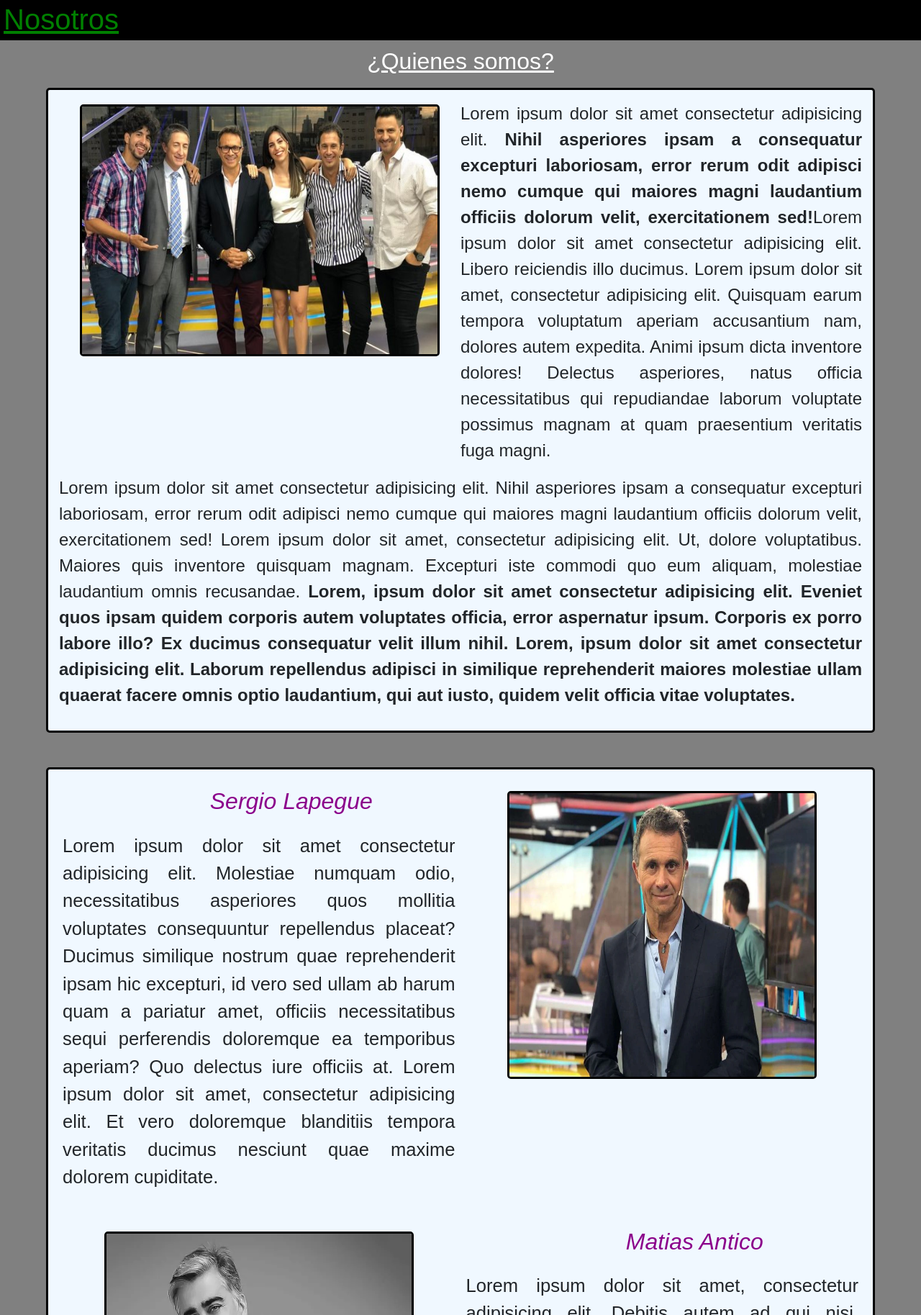
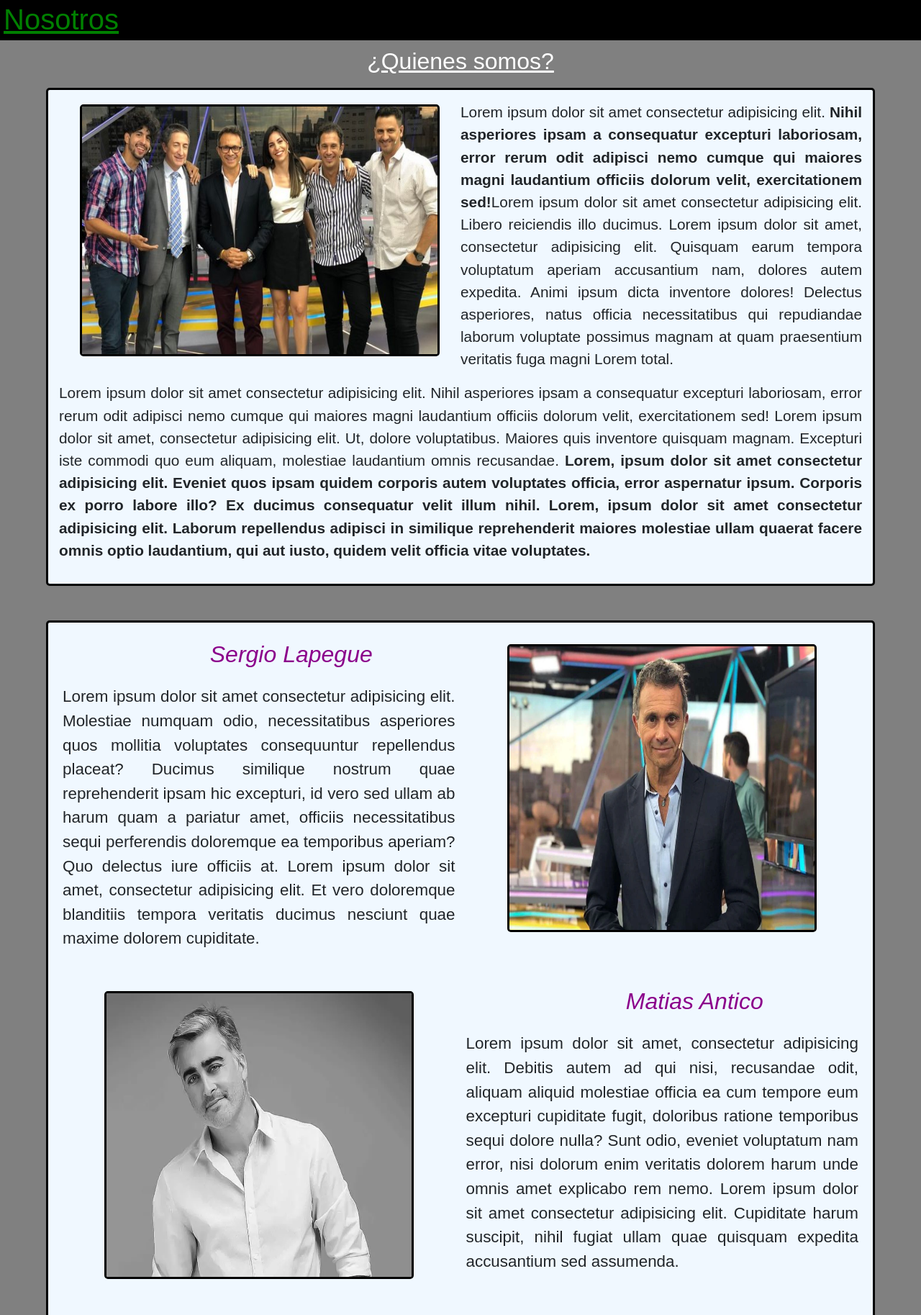
Before and after one commit to AgusValussi10/ProyectoCoderHouse, a plain HTML site: page paginas/nosostros.html in a window 1280 px wide. Shown: the part 65-1892 px from the top of the page at 72% size. Drawn offline with nearby package versions, Linux system fonts and the light colour scheme.

Commit message:
DETALLES

```diff
--- a/estilos/styles.css
+++ b/estilos/styles.css
@@ -211,10 +211,10 @@ input{
     text-align: justify;
 }
 .textoparte1 p{
-    font-size: 1.5rem;
+    font-size: 1.3rem;
 }
 .textoparte2 p{
-    font-size: 1.5rem;
+    font-size: 1.3rem;
 }
 .textoparte2{
     grid-area: textoparte2;
@@ -289,7 +289,7 @@ input{
 }
 .periodistas2>div>p{
     padding: 5px;
-    font-size: 1.6rem;
+    font-size: 1.4rem;
     text-align: justify;
 }
 
@@ -370,7 +370,7 @@ main>article>h2 {
 section .parrafos{
     text-align: center;
     width: 40%;
-    font-size: 1.3rem;
+    font-size: 2rem;
 }
 section .parrafos p{
     width: 600px;
@@ -392,7 +392,6 @@ section div h3{
     text-align: center;
     font-style: oblique;
 }
-
 /* FOOTER */
 footer{
     text-align: center;
@@ -489,9 +488,9 @@ footer a img{
         width: 95%;
         height: 100%;
     }
-    .periodistas2>div>p{
+    .periodistas2 p{
         padding: 1px;
-        font-size: 1.3rem;
+        font-size: 1rem;
         text-align: justify;
     }
     .titulosperiodistas{
@@ -504,7 +503,6 @@ footer a img{
         height: 240px;
     }
 }
-
 
 /*TRABAJANDO MEDIA QUIERES TAMAÑO CELULAR*/
 @media (max-width: 375px){
--- a/paginas/nosostros.html
+++ b/paginas/nosostros.html
@@ -57,7 +57,7 @@
                         <img class="imgperiodistas wow animate__animated animate__heartBeat" src="../media/periodistas.jpg" alt="periodistas" title="Nosotros">
                     </div>
                     <div class="textoparte1">
-                        <p class="wow animate__animated animate__zoomIn">Lorem ipsum dolor sit amet consectetur adipisicing elit. <strong>Nihil asperiores ipsam a consequatur excepturi laboriosam, error rerum odit adipisci nemo cumque qui maiores magni laudantium officiis dolorum velit, exercitationem sed!</strong>Lorem ipsum dolor sit amet consectetur adipisicing elit. Libero reiciendis illo ducimus. Lorem ipsum dolor sit amet, consectetur adipisicing elit. Quisquam earum tempora voluptatum aperiam accusantium nam, dolores autem expedita. Animi ipsum dicta inventore dolores! Delectus asperiores, natus officia necessitatibus qui repudiandae laborum voluptate possimus magnam at quam praesentium veritatis fuga magni.</p>
+                        <p class="wow animate__animated animate__zoomIn">Lorem ipsum dolor sit amet consectetur adipisicing elit. <strong>Nihil asperiores ipsam a consequatur excepturi laboriosam, error rerum odit adipisci nemo cumque qui maiores magni laudantium officiis dolorum velit, exercitationem sed!</strong>Lorem ipsum dolor sit amet consectetur adipisicing elit. Libero reiciendis illo ducimus. Lorem ipsum dolor sit amet, consectetur adipisicing elit. Quisquam earum tempora voluptatum aperiam accusantium nam, dolores autem expedita. Animi ipsum dicta inventore dolores! Delectus asperiores, natus officia necessitatibus qui repudiandae laborum voluptate possimus magnam at quam praesentium veritatis fuga magni Lorem total.</p>
                     </div>
                     <div class="textoparte2">
                         <p class="wow animate__animated animate__zoomIn">Lorem ipsum dolor sit amet consectetur adipisicing elit. Nihil asperiores ipsam a consequatur excepturi laboriosam, error rerum odit adipisci nemo cumque qui maiores magni laudantium officiis dolorum velit, exercitationem sed!
@@ -90,10 +90,10 @@
                             </div>
                         <div class="primerdescripcion">
                             <h3 class="titulosperiodistas wow animate__animated animate__fadeInDown">Sergio Lapegue</h3>
-                            <p class="wow animate__animated animate__zoomIn">Lorem ipsum dolor sit amet consectetur adipisicing elit. Molestiae numquam odio, necessitatibus asperiores quos mollitia voluptates consequuntur repellendus placeat? Ducimus similique nostrum quae reprehenderit ipsam hic excepturi, id vero sed ullam ab harum quam a pariatur amet, officiis necessitatibus sequi perferendis doloremque ea temporibus aperiam? Quo delectus iure officiis at. Lorem ipsum dolor sit amet, consectetur adipisicing elit. Et vero doloremque blanditiis tempora veritatis ducimus nesciunt quae maxime dolorem cupiditate.</p></div>
+                            <p class="descripcionperiodistas wow animate__animated animate__zoomIn ">Lorem ipsum dolor sit amet consectetur adipisicing elit. Molestiae numquam odio, necessitatibus asperiores quos mollitia voluptates consequuntur repellendus placeat? Ducimus similique nostrum quae reprehenderit ipsam hic excepturi, id vero sed ullam ab harum quam a pariatur amet, officiis necessitatibus sequi perferendis doloremque ea temporibus aperiam? Quo delectus iure officiis at. Lorem ipsum dolor sit amet, consectetur adipisicing elit. Et vero doloremque blanditiis tempora veritatis ducimus nesciunt quae maxime dolorem cupiditate.</p></div>
                         <div class="segundadescripcion">
                             <h3 class="titulosperiodistas wow animate__animated animate__slideInRight">Matias Antico</h3>
-                            <p class="wow animate__animated animate__zoomIn">Lorem ipsum dolor sit amet, consectetur adipisicing elit. Debitis autem ad qui nisi, recusandae odit, aliquam aliquid molestiae officia ea cum tempore eum excepturi cupiditate fugit, doloribus ratione temporibus sequi dolore nulla? Sunt odio, eveniet voluptatum nam error, nisi dolorum enim veritatis dolorem harum unde omnis amet explicabo rem nemo. Lorem ipsum dolor sit amet consectetur adipisicing elit. Cupiditate harum suscipit, nihil fugiat ullam quae quisquam expedita accusantium sed assumenda.</p></div>
+                            <p class="descripcionperiodistas wow animate__animated animate__zoomIn">Lorem ipsum dolor sit amet, consectetur adipisicing elit. Debitis autem ad qui nisi, recusandae odit, aliquam aliquid molestiae officia ea cum tempore eum excepturi cupiditate fugit, doloribus ratione temporibus sequi dolore nulla? Sunt odio, eveniet voluptatum nam error, nisi dolorum enim veritatis dolorem harum unde omnis amet explicabo rem nemo. Lorem ipsum dolor sit amet consectetur adipisicing elit. Cupiditate harum suscipit, nihil fugiat ullam quae quisquam expedita accusantium sed assumenda.</p></div>
                         <div class="terceradescripcion">
                             <h3 class="titulosperiodistas wow animate__animated animate__slideInLeft">Marina Fernandez</h3>
                             <p class="wow animate__animated animate__zoomIn">Lorem ipsum dolor, sit amet consectetur adipisicing elit. Nihil, dolore? Architecto atque nisi vero quam, rerum odio, dicta dolore aliquam maxime aliquid sequi? Maxime laudantium velit omnis incidunt, minima mollitia doloribus. Molestiae excepturi rerum quae nobis qui dolore, accusantium exercitationem expedita! Itaque, corrupti. Modi atque ex, quibusdam aperiam quae iure ipsa voluptatibus, numquam alias consequuntur enim. Totam at ducimus porro, rerum repellat quos ex perspiciatis earum expedita! </p></div>
@@ -107,7 +107,6 @@
                             <h3 class="titulosperiodistas wow animate__animated animate__slideInRight">Alejandro Ramos</h3>
                             <p class="wow animate__animated animate__zoomIn">Lorem ipsum dolor sit amet consectetur, adipisicing elit. Veniam natus libero debitis expedita sint ipsam officia consectetur ad. Temporibus excepturi aspernatur sint dolorum quas exercitationem officiis quam. Temporibus ipsum rerum hic vero. Numquam illum laudantium quidem veritatis, quasi iusto dolorem! Autem voluptate deserunt nobis expedita repellat temporibus at, sit commodi distinctio. Modi aliquam qui aperiam iusto ea molestias quidem omnis atque adipisci tempora! Quasi repudiandae ea minus.</p>
                         </div>
-
                 </div>
 
             </section> <br>
```
